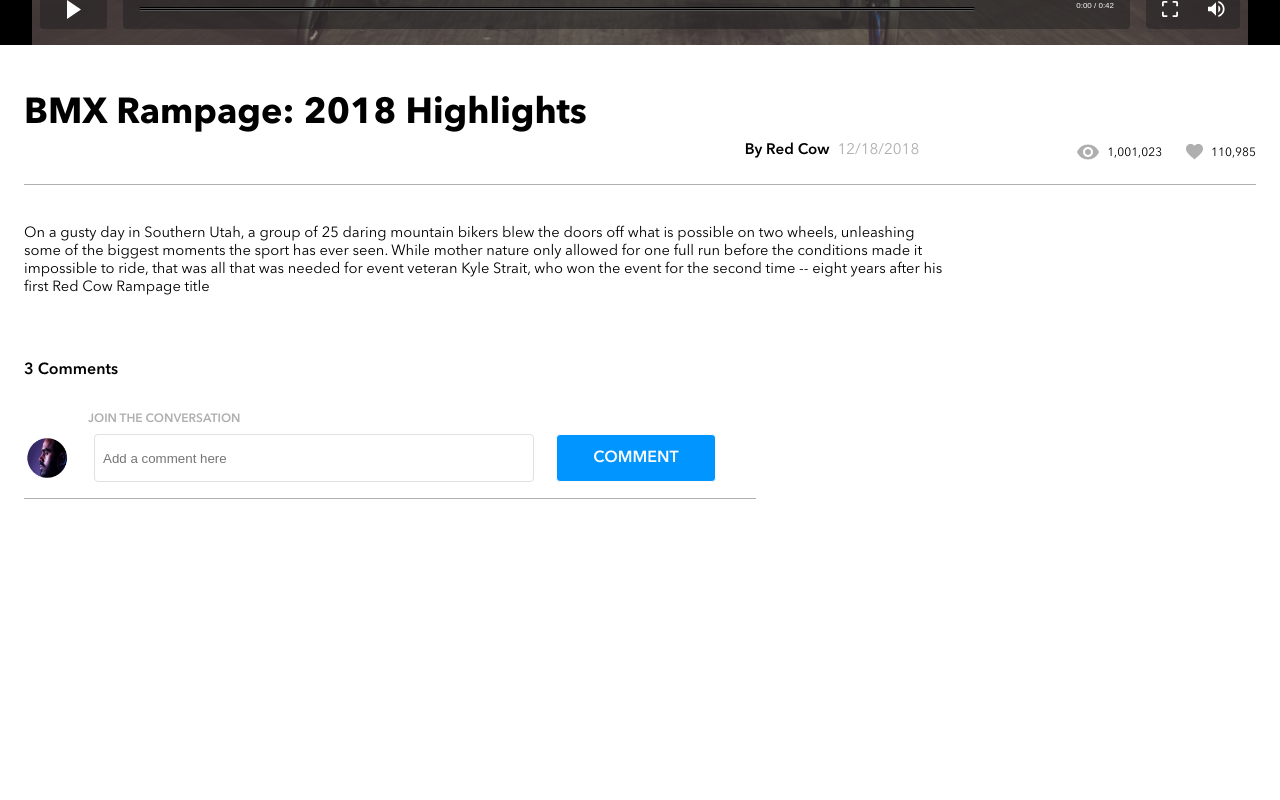
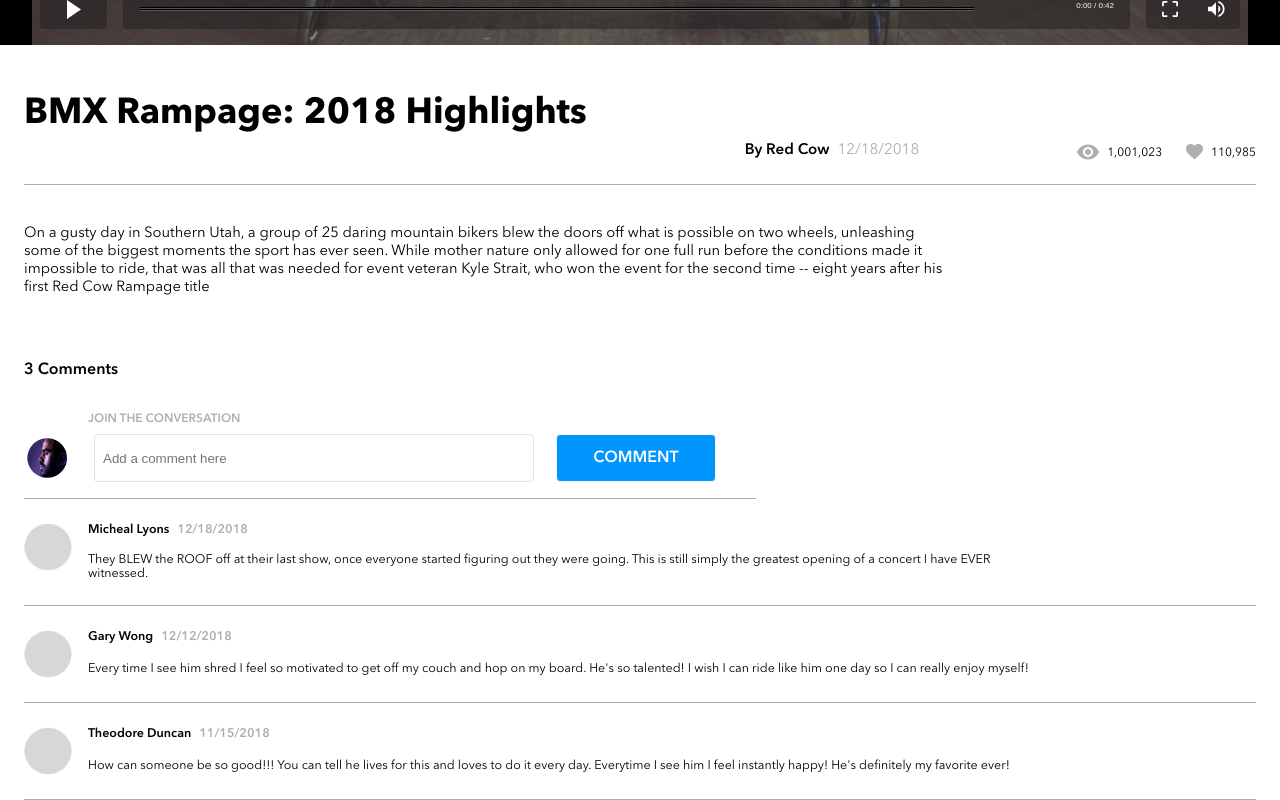
Before and after one commit to monica-zarate/monica-zarate-brainflix, a React (Create React App) app in the folder sprint-one/: page / in a window 1280 px wide. Shown: the part 435-1235 px from the top of the page. Before the commit the page ends 958 px from the top, so only its background shows below. Built offline with nearby package versions, Linux system fonts and the light colour scheme.

Commit message:
Created Comments State. Fixed Current Video State. Completed the Default Comment Section responsive for all three devices.

```diff
--- a/sprint-one/src/App.js
+++ b/sprint-one/src/App.js
@@ -9,20 +9,47 @@ class App extends React.Component {
     currentVideo: {
       id: 1,
       title: "BMX Rampage: 2018 Highlights",
-      user: "By Red Cow",
-      timestamp: "12/18/2018",
+      description:
+        "On a gusty day in Southern Utah, a group of 25 daring mountain bikers blew the doors off what is possible on two wheels, unleashing some of the biggest moments the sport has ever seen. While mother nature only allowed for one full run before the conditions made it impossible to ride, that was all that was needed for event veteran Kyle Strait, who won the event for the second time -- eight years after his first Red Cow Rampage title",
+      channel: "By Red Cow",
+      image: "",
       views: "1,001,023",
       likes: "110,985",
-      description:
-        "On a gusty day in Southern Utah, a group of 25 daring mountain bikers blew the doors off what is possible on two wheels, unleashing some of the biggest moments the sport has ever seen. While mother nature only allowed for one full run before the conditions made it impossible to ride, that was all that was needed for event veteran Kyle Strait, who won the event for the second time -- eight years after his first Red Cow Rampage title",
+      duration: "0:00 / 0:42",
+      video: "",
+      timestamp: "12/18/2018",
+      comments: "",
     },
+    comments: [
+      {
+        author: "Micheal Lyons",
+        timestamp: "12/18/2018",
+        content:
+          "They BLEW the ROOF off at their last show, once everyone started figuring out they were going. This is still simply the greatest opening of a concert I have EVER witnessed.",
+      },
+      {
+        author: "Gary Wong",
+        timestamp: "12/12/2018",
+        content:
+          "Every time I see him shred I feel so motivated to get off my couch and hop on my board. He's so talented! I wish I can ride like him one day so I can really enjoy myself!",
+      },
+      {
+        author: "Theodore Duncan",
+        timestamp: "11/15/2018",
+        content:
+          "How can someone be so good!!! You can tell he lives for this and loves to do it every day. Everytime I see him I feel instantly happy! He's definitely my favorite ever!",
+      },
+    ],
   };
 
   render() {
     return (
       <div className="App">
         <Header />
-        <Main currentVideo={this.state.currentVideo} />
+        <Main
+          currentVideo={this.state.currentVideo}
+          comments={this.state.comments}
+        />
       </div>
     );
   }
--- a/sprint-one/src/components/comments.jsx
+++ b/sprint-one/src/components/comments.jsx
@@ -1,14 +1,20 @@
 import React from "react";
 import "./styles/main.css";
 import user from "../assets/images/usericon.png";
+import grey_icon from "../assets/images/usericon-grey.png";
 
 function Comments(props) {
   return (
+    <>
       <div className="form">
         <span class="form__comments-num">3 Comments</span>
         <p className="form__title">JOIN THE CONVERSATION</p>
         <div className="form__wrapper">
-        <img className="form__wrapper--user-icon" src={user} alt="user-icon" />
+          <img
+            className="form__wrapper--user-icon"
+            src={user}
+            alt="user-icon"
+          />
 
           <input
             className="form__wrapper--input"
@@ -20,6 +26,25 @@ function Comments(props) {
           <button className="form__wrapper--btn">COMMENT</button>
         </div>
       </div>
+      <div class="comments">
+        <ul class="comments__wrapper">
+          {props.comments.map((comments) => (
+            <li class="comments__container">
+              <img
+                class="comments__user-icon"
+                src={grey_icon}
+                alt="grey circle"
+              />
+              <div className="comments__content">
+                <p class="comments__content--username">{comments.author}</p>
+                <p class="comments__content--date">{comments.timestamp}</p>
+                <p class="comments__content--text">{comments.content}</p>
+              </div>
+            </li>
+          ))}
+        </ul>
+      </div>
+    </>
   );
 }
 
--- a/sprint-one/src/components/header.jsx
+++ b/sprint-one/src/components/header.jsx
@@ -1,7 +1,6 @@
 import React from "react";
 import "./styles/main.css";
 import logo from "../assets/logo/logo-brainflix.svg";
-import search from "../assets/icons/icon-search.svg";
 import user from "../assets/images/usericon.png";
 
 function Header() {
--- a/sprint-one/src/components/main.jsx
+++ b/sprint-one/src/components/main.jsx
@@ -7,7 +7,7 @@ function Main(props) {
   return (
     <main className="main">
       <Video currentVideo={props.currentVideo} />
-      <Comments />
+      <Comments comments={props.comments} />
     </main>
   );
 }
--- a/sprint-one/src/components/styles/main.css
+++ b/sprint-one/src/components/styles/main.css
@@ -181,7 +181,7 @@ body {
   }
 }
 
-.video__playing {
+.video__active {
   display: -webkit-box;
   display: -ms-flexbox;
   display: flex;
@@ -199,15 +199,19 @@ body {
 }
 
 @media (min-width: 768px) {
-  .video__playing {
+  .video__active {
     height: 25rem;
   }
 }
 
 @media (min-width: 1440px) {
-  .video__playing {
+  .video__active {
     height: 33.75rem;
   }
+}
+
+.video__playing {
+  display: none;
 }
 
 .video__icons {
@@ -467,7 +471,7 @@ body {
 }
 
 .form {
-  padding: 0 1rem 1.5rem 1rem;
+  padding: 0 1rem 0 1rem;
   display: -webkit-box;
   display: -ms-flexbox;
   display: flex;
@@ -481,14 +485,14 @@ body {
 
 @media (min-width: 768px) {
   .form {
-    padding: 0 1.5rem 1.5rem 1.5rem;
+    padding: 0 1.5rem 0 1.5rem;
     max-width: 48.75rem;
   }
 }
 
 @media (min-width: 1440px) {
   .form {
-    padding: 1.5rem 0;
+    padding: 1.5rem 0 0 0;
     margin: 0 11.25rem;
     max-width: unset;
     width: 44.5rem;
@@ -610,6 +614,100 @@ body {
   }
 }
 
+.comments {
+  padding: 0 1rem;
+}
+
+@media (min-width: 768px) {
+  .comments {
+    padding: 0 1.5rem;
+  }
+}
+
+@media (min-width: 1440px) {
+  .comments {
+    padding: 0 0 1.5rem 0;
+    margin: 0 11.25rem;
+    width: 44.5rem;
+  }
+}
+
+.comments__wrapper {
+  list-style: none;
+  font-size: 0.85rem;
+}
+
+@media (min-width: 768px) {
+  .comments__wrapper {
+    font-size: 0.78rem;
+  }
+}
+
+@media (min-width: 1440px) {
+  .comments__wrapper {
+    font-size: 0.8rem;
+  }
+}
+
+.comments__container {
+  display: -webkit-box;
+  display: -ms-flexbox;
+  display: flex;
+  -ms-flex-wrap: wrap;
+      flex-wrap: wrap;
+  padding: 1.5rem 0;
+  border-bottom: 1px solid #afafaf;
+}
+
+.comments__user-icon {
+  height: 3rem;
+  width: 3rem;
+  margin: 0 1rem 0 0;
+}
+
+.comments__content {
+  width: 77%;
+  display: -webkit-box;
+  display: -ms-flexbox;
+  display: flex;
+  -ms-flex-wrap: wrap;
+      flex-wrap: wrap;
+  -webkit-box-pack: justify;
+      -ms-flex-pack: justify;
+          justify-content: space-between;
+}
+
+@media (min-width: 768px) {
+  .comments__content {
+    -webkit-box-pack: unset;
+        -ms-flex-pack: unset;
+            justify-content: unset;
+  }
+}
+
+.comments__content--username {
+  font-family: "Avenir Next Demi Bold";
+  margin: 0 0 1rem 0;
+}
+
+@media (min-width: 768px) {
+  .comments__content--username {
+    margin: 0 0.5rem 1rem 0;
+  }
+}
+
+.comments__content--date {
+  font-family: "Avenir Next Demi Bold";
+  color: #afafaf;
+  margin: 0 0 1rem 0;
+}
+
+@media (min-width: 1440px) {
+  .comments__content--text {
+    font-size: 0.76rem;
+  }
+}
+
 @font-face {
   font-family: "Avenir Next Regular";
   src: url("../../assets/global-font/avenir-next-pro-lt/Linotype - AvenirNextLTPro-Regular.otf");
--- a/sprint-one/src/components/styles/partials/_comments.scss
+++ b/sprint-one/src/components/styles/partials/_comments.scss
@@ -3,18 +3,18 @@
 // Comments Input
 
 .form {
-  padding: 0 1rem 1.5rem 1rem;
+  padding: 0 1rem 0 1rem;
   display: flex;
   flex-wrap: wrap;
   flex-direction: column;
 
   @include tablet {
-    padding: 0 1.5rem 1.5rem 1.5rem;
+    padding: 0 1.5rem 0 1.5rem;
     max-width: 48.75rem;
   }
 
   @include desktop {
-    padding: 1.5rem 0;
+    padding: 1.5rem 0 0 0;
     margin: 0 11.25rem;
     max-width: unset;
     width: 44.5rem;
@@ -117,3 +117,77 @@
     }
   }
 }
+
+// Published Comments
+
+.comments {
+  padding: 0 1rem;
+
+  @include tablet {
+    padding: 0 1.5rem;
+  }
+
+  @include desktop {
+    padding: 0 0 1.5rem 0;
+    margin: 0 11.25rem;
+    width: 44.5rem;
+  }
+
+  &__wrapper {
+    list-style: none;
+    font-size: 0.85rem;
+
+    @include tablet {
+      font-size: 0.78rem;
+    }
+
+    @include desktop {
+      font-size: 0.8rem;
+    }
+  }
+
+  &__container {
+    display: flex;
+    flex-wrap: wrap;
+    padding: 1.5rem 0;
+    border-bottom: 1px solid $divider-color;
+  }
+
+  &__user-icon {
+    height: 3rem;
+    width: 3rem;
+    margin: 0 1rem 0 0;
+  }
+
+  &__content {
+    width: 77%;
+    display: flex;
+    flex-wrap: wrap;
+    justify-content: space-between;
+
+    @include tablet {
+      justify-content: unset;
+    }
+
+    &--username {
+      font-family: $primary-font-demi;
+      margin: 0 0 1rem 0;
+
+      @include tablet {
+        margin: 0 0.5rem 1rem 0;
+      }
+    }
+
+    &--date {
+      font-family: $primary-font-demi;
+      color: $divider-color;
+      margin: 0 0 1rem 0;
+    }
+
+    &--text {
+      @include desktop {
+        font-size: 0.76rem;
+      }
+    }
+  }
+}
--- a/sprint-one/src/components/styles/partials/_video.scss
+++ b/sprint-one/src/components/styles/partials/_video.scss
@@ -15,7 +15,7 @@
     padding: 0 15.5rem;
   }
 
-  &__playing {
+  &__active {
     display: flex;
     align-items: flex-end;
     justify-content: space-between;
@@ -32,6 +32,10 @@
     @include desktop {
       height: 33.75rem;
     }
+  }
+
+  &__playing {
+    display: none;
   }
 
   &__icons {
--- a/sprint-one/src/components/video.jsx
+++ b/sprint-one/src/components/video.jsx
@@ -1,6 +1,5 @@
 import React from "react";
 import "./styles/main.css";
-import play from "../assets/icons/icon-play.svg";
 import views from "../assets/icons/icon-views.svg";
 import likes from "../assets/icons/icon-likes.svg";
 
@@ -8,11 +7,14 @@ function Video(props) {
   return (
     <>
       <div className="video">
-        <div className="video__playing">
+        <div className="video__active">
+          <video className="video__playing"></video>
           <div className="video__icons">
             <button className="video__icons--play"></button>
             <button className="video__icons--time">
-              <span className="video__icons--timer">0:00 / 0:42</span>
+              <span className="video__icons--timer">
+                {props.currentVideo.duration}
+              </span>
             </button>
             <button className="video__icons--screen"></button>
             <button className="video__icons--vol"></button>
@@ -23,7 +25,7 @@ function Video(props) {
         <h1 className="description__title">{props.currentVideo.title}</h1>
         <div className="description__details">
           <p className="description__details--author">
-            {props.currentVideo.user}
+            {props.currentVideo.channel}
           </p>
           <p className="description__details--date">
             {props.currentVideo.timestamp}
```
Also changed, not shown: sprint-one/src/assets/images/usericon-grey.png (added). Lines whose indentation alone changed are shown as unchanged.
